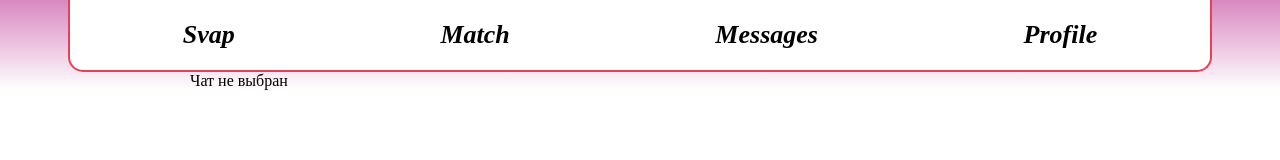
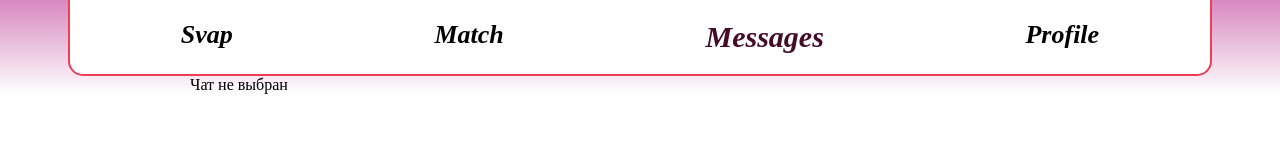
Before and after one commit to simsimsa/guap_match, a React (Vite) app in the folder guapMatch/: page /Chatroom in a window 1280 px wide. Shown: the top 160 px of the page. Built offline with nearby package versions, Linux system fonts and the light colour scheme.

Commit message:
Поиск по сообщениям и фикс бага меню

```diff
--- a/guapMatch/src/constants.ts
+++ b/guapMatch/src/constants.ts
@@ -1,6 +1,6 @@
 export const PREFIX = "http://localhost:4200/api";     //http://localhost:4200/api
                                                             //http://185.246.66.240:4200/api
-
+export const frontend = "http://localhost:5173/";
 export const API = {
     login: `${PREFIX}/auth/login`,
     register: `${PREFIX}/auth/register`,
--- a/guapMatch/src/pages/Chatroom/Chatroom.tsx
+++ b/guapMatch/src/pages/Chatroom/Chatroom.tsx
@@ -1,3 +1,4 @@
+/* eslint-disable react-hooks/rules-of-hooks */
 import { Link } from "react-router-dom";
 import { useChatStore } from "../../store/auth.state";
 import styles from "./Chatroom.module.css";
@@ -37,8 +38,10 @@ const messages: Array<messagesSms> = [
 ];
 
 export function Chatroom() {
+    const [filter, setFilter] = useState<string>("");
     const messageRef = useRef<HTMLDivElement>(null);
     const [messag, setmessag] = useState(messages);
+    const [filteredMessages, setFilteredMessages] = useState(messages);
     const { selectedChat } = useChatStore(); // Доступ к выбранному чату
 
     useEffect(() => {
@@ -51,8 +54,15 @@ export function Chatroom() {
         return <div>Чат не выбран</div>;
     }
 
+    useEffect(() => {
+        const filteredChats = messages.filter((message) =>
+            message.text.toLowerCase().includes(filter.toLowerCase())
+        );
+        setFilteredMessages(filteredChats);
+    }, [filter]);
+
     const updateFilter = (event: ChangeEvent<HTMLInputElement>) => {
-        console.log("Тут будет фильтр чатов", event);
+        setFilter(event.target.value);
     };
 
     const sendMessage = (e: FormEvent) => {
@@ -71,6 +81,7 @@ export function Chatroom() {
                 }),
             };
             setmessag([...messag, newMessag]);
+            setFilteredMessages([...filteredMessages, newMessag]);
         }
         message.value = "";
     };
@@ -83,10 +94,11 @@ export function Chatroom() {
                         <Link
                             to="/Messages"
                             className={styles["backToMessages"]}
+                            //onClick={exitinchat}
                         >
                             <img src="./backtomessages.svg" alt="" />
                         </Link>
-                        <Link to='/Buddy' className={styles["avtor"]}>
+                        <Link to="/Buddy" className={styles["avtor"]}>
                             <img
                                 className={styles["avatar"]}
                                 src={selectedChat.avatar}
@@ -107,7 +119,7 @@ export function Chatroom() {
                             text={selectedChat.message}
                             time={selectedChat.time}
                         />
-                        {messag.map((message, index) => (
+                        {filteredMessages.map((message, index) => (
                             <Sms
                                 key={index}
                                 from={message.from}
--- a/guapMatch/src/pages/layout/layout.tsx
+++ b/guapMatch/src/pages/layout/layout.tsx
@@ -1,8 +1,10 @@
-import { NavLink, Outlet } from "react-router-dom";
+import { NavLink, Outlet, useLocation } from "react-router-dom";
 import styles from "./layout.module.css";
 import cn from "classnames";
 
 export function Layout() {
+    const location = useLocation();
+
     return (
         <div className={styles["layout"]}>
             <div className={styles["menu_layout"]}>
@@ -26,7 +28,12 @@ export function Layout() {
                     <NavLink
                         to="/Messages"
                         className={({ isActive }) =>
-                            cn(styles["goTo"], { [styles.active]: isActive })
+                            cn(styles["goTo"], {
+                                [styles.active]:
+                                    isActive ||
+                                    location.pathname === "/Chatroom" ||
+                                    location.pathname=="/Buddy",
+                            })
                         }
                     >
                         Messages
@@ -34,7 +41,11 @@ export function Layout() {
                     <NavLink
                         to="/Profile"
                         className={({ isActive }) =>
-                            cn(styles["goTo"], { [styles.active]: isActive })
+                            cn(styles["goTo"], {
+                                [styles.active]:
+                                    isActive ||
+                                    location.pathname === "/Settings",
+                            })
                         }
                     >
                         Profile
--- a/guapMatch/src/store/auth.state.ts
+++ b/guapMatch/src/store/auth.state.ts
@@ -23,7 +23,8 @@ type ChatStore = {
     selectedChat: Chat | null; // Выбранный чат
     setChats: (chats: Chat[]) => void; // Функция для обновления списка чатов
     selectChat: (chat: Chat) => void; // Функция для выбора чата
-}
+    exitinchat: () => void;
+};
 
 const authSlice: StateCreator<
     AuthSate & AuthActions,
@@ -132,4 +133,7 @@ export const useChatStore = create<ChatStore>((set) => ({
         localStorage.setItem("selectedChat", JSON.stringify(chat)); // Сохранение выбранного чата в localStorage
         set({ selectedChat: chat }); // Обновление состояния
     },
+    exitinchat: () => {
+        localStorage.removeItem("selectedChat");
+    },
 }));
```
